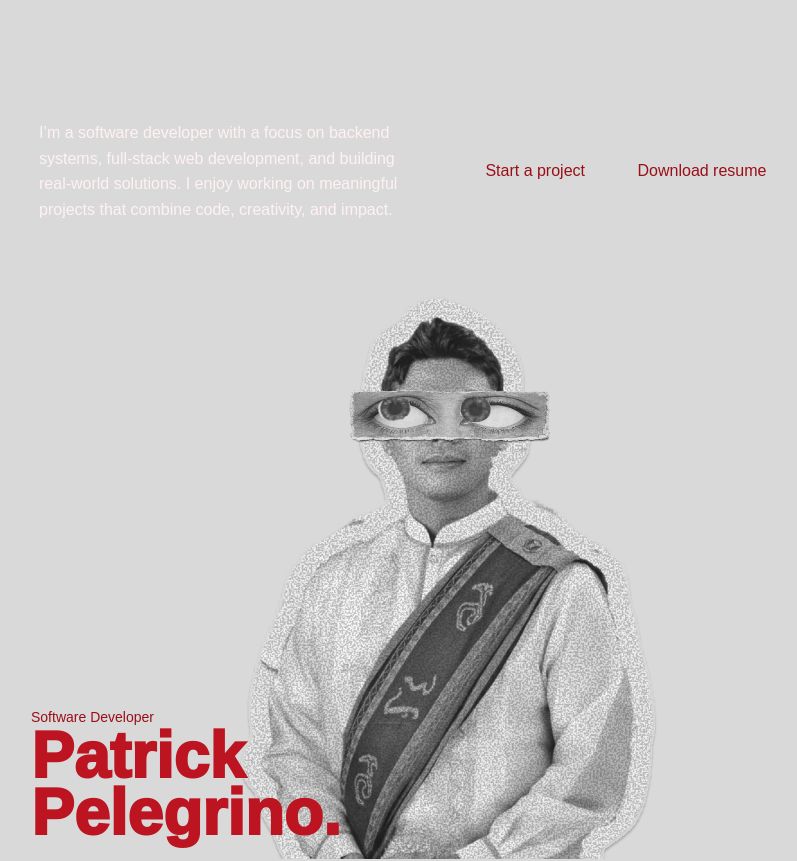
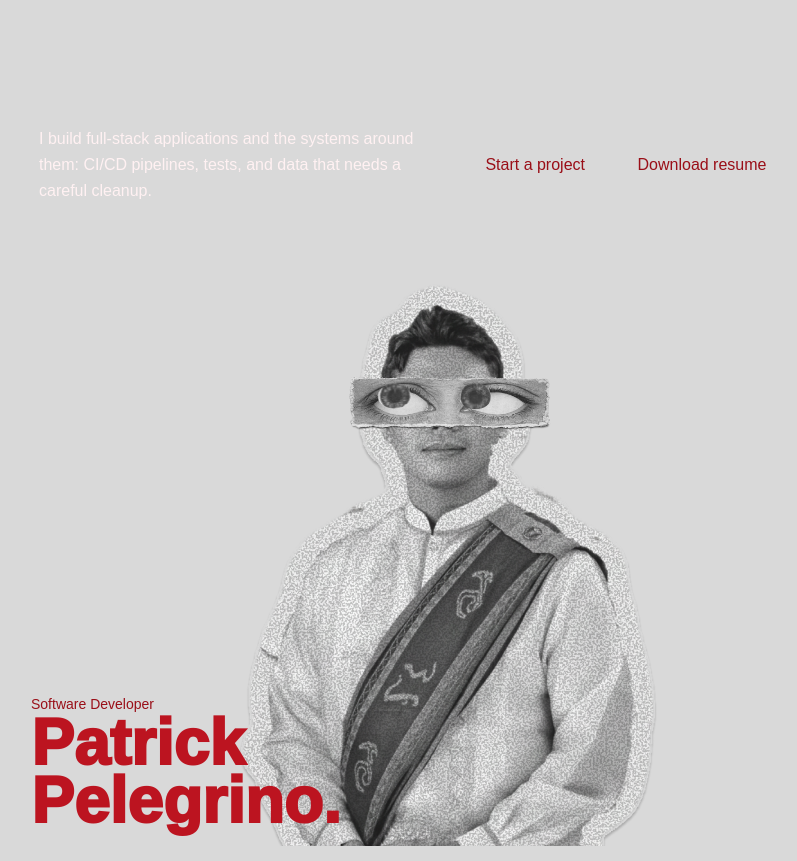
Before and after one commit to madpurson/Portfolio, a React (Vite) app in the folder portfolio/: page / in a window 1280 px wide. Shown: the top 861 px of the page, without its empty margins (191-988 px from the left). Built offline with nearby package versions, Linux system fonts and the light colour scheme; a web font is replaced by a local one.

Commit message:
Changed my intro

```diff
--- a/portfolio/src/components/LandingPageBody.jsx
+++ b/portfolio/src/components/LandingPageBody.jsx
@@ -59,7 +59,8 @@ export function LandingPageBody() {
                 <div className="text-start w-full pr-10 text-rose-50 col-mobile-row justify-center">
                     <div className="container intro-container">
                         <p className="intro-text">
-                            I’m a software developer with a focus on backend systems, full-stack web development, and building real-world solutions. I enjoy working on meaningful projects that combine code, creativity, and impact.
+                            I build full-stack applications and the systems around them:
+                            CI/CD pipelines, tests, and data that needs a careful cleanup.
                         </p>
                     </div>
                     <div className="flex px-4 grow mt-10 text-center row container action-buttons-container">
```
